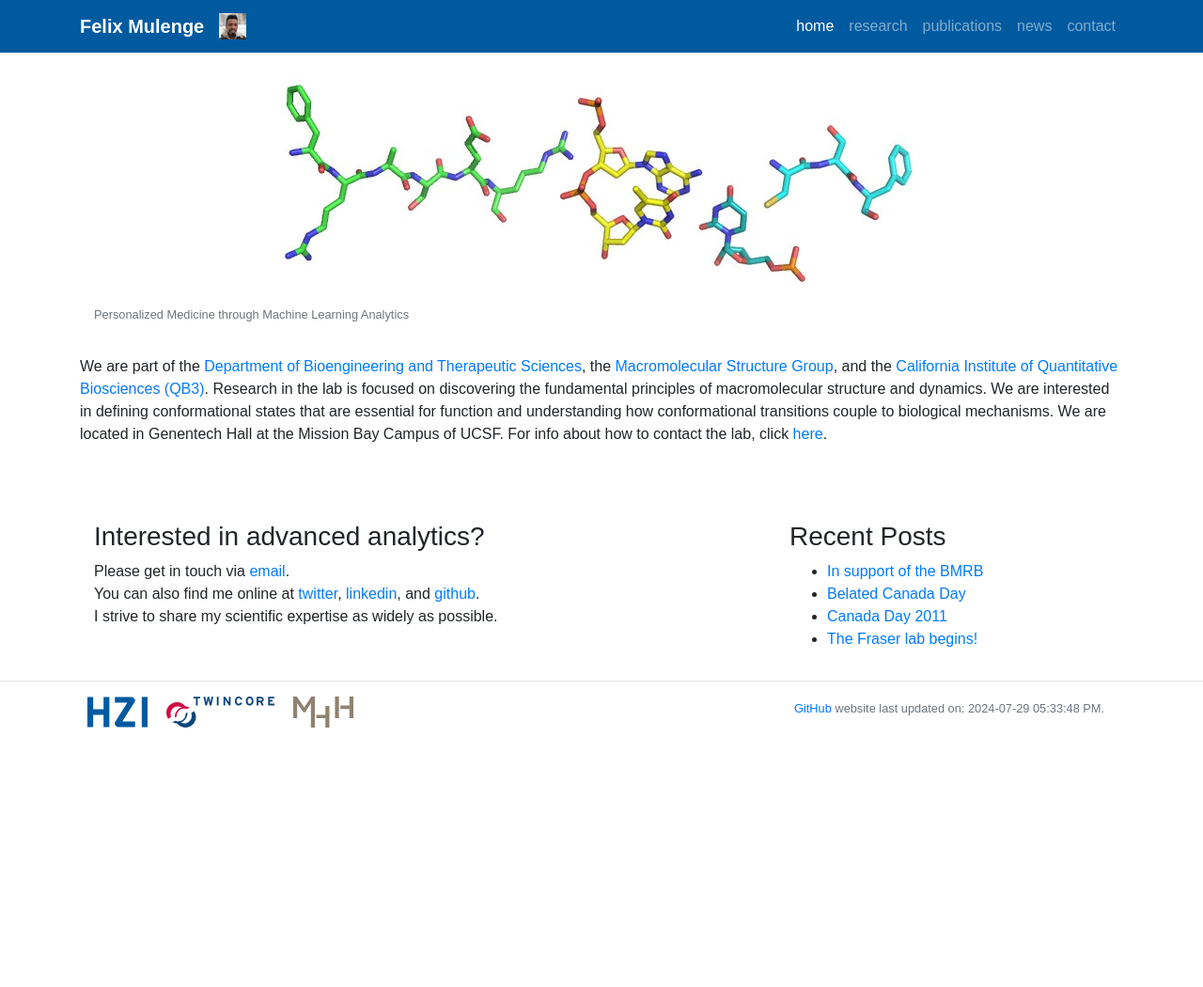
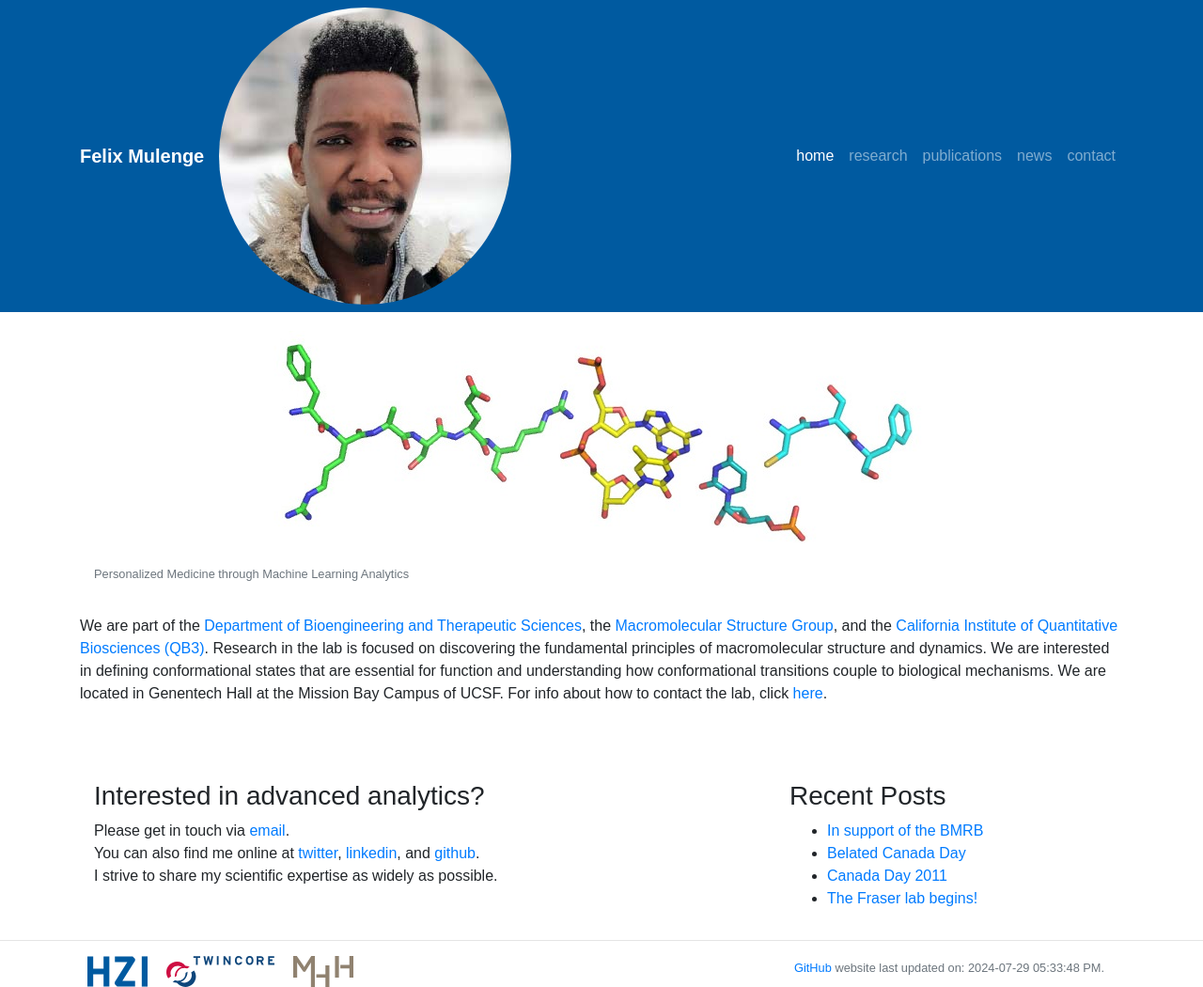
Before and after one commit to fmulenge/fmulenge.github.io, a Jekyll site: the page built from index.md, in a window 1280 px wide. Shown: the whole page at 94% size. Built offline with Jekyll 4.4.1, drawn with Linux system fonts in a browser that asks for light colours; before the commit the page ends 900 px from its top, so only the background shows below that.

Commit message:
Update header.html

```diff
--- a/_includes/header.html
+++ b/_includes/header.html
@@ -25,7 +25,7 @@
     <nav class="navbar navbar-expand-lg navbar-dark" style="background-color: #005AA0">
       <div class="container">
         <a class="navbar-brand" style="font-weight:bold" href="/">{{site.name}}</a>
-        <a href="https://www.helmholtz-hzi.de/en/"><img class="inline-block navb-icon" src="/static/img/logo/host_logo.jpg" alt="avatar1"></a>
+        <a href="https://www.helmholtz-hzi.de/en/"><img class="rounded-circle" src="/static/img/logo/host_logo.jpg" alt="avatar1"></a>
         <button type="button" class="navbar-toggler" data-toggle="collapse" data-target="#navbarContent" aria-controls="navbarContent" aria-expanded="false" aria-label="Toggle navigation">
           <span class="navbar-toggler-icon"></span>
         </button>
```
